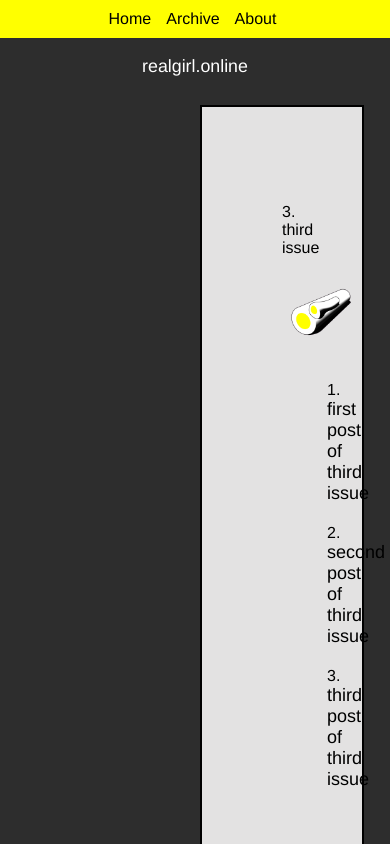
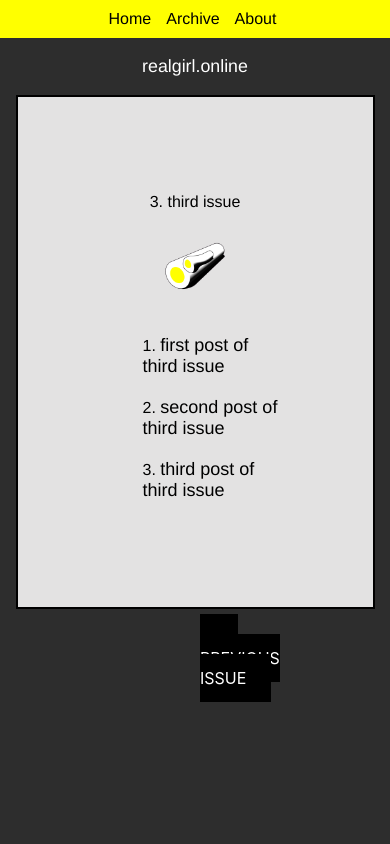
Before and after one commit to abbymachines/realgirl_online, a React (Create React App) app: page / in a window 390 px wide. Shown: the top 844 px of the page. Built offline with nearby package versions, Linux system fonts and the light colour scheme.

Commit message:
use margin auto to make FrontCover responsive

```diff
--- a/src/Layout.css
+++ b/src/Layout.css
@@ -24,7 +24,6 @@ ul.Nav-list a:hover {
     color: white;
 }
 
-/* .Layout {
-    display: flex;
-    flex-wrap: wrap;
-} */
+.Responsive {
+    max-width: 100%;
+}
--- a/src/Layout.js
+++ b/src/Layout.js
@@ -25,7 +25,7 @@ const Layout = () => {
         </p>
       </header>
 
-      <div>
+      <div className="Responsive">
         <Outlet />
       </div>
     </div>
--- a/src/components/FrontCover.css
+++ b/src/components/FrontCover.css
@@ -17,7 +17,8 @@ p {
 .Front-cover {
     color: rgb(0, 0, 0);
     padding: 5em;
-    margin: 10px 200px 30px;
+    margin: auto auto 5%;
+    width: 50%;
     border: 2px solid rgb(0, 0, 0);
     background-color: rgb(227, 226, 226);
 }
```
